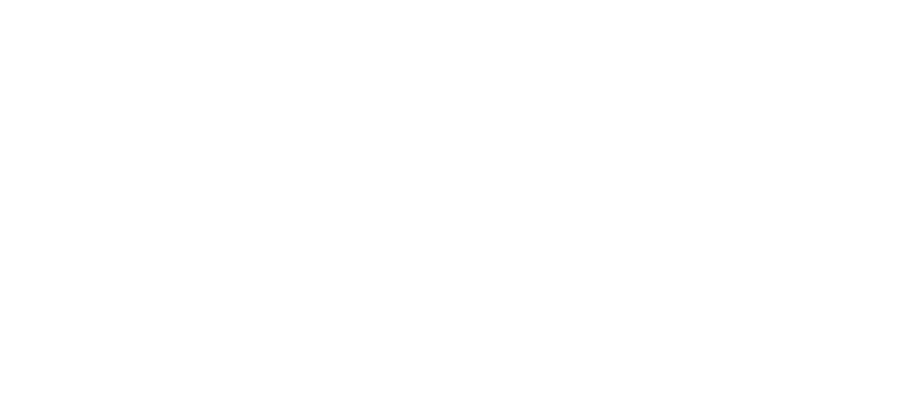
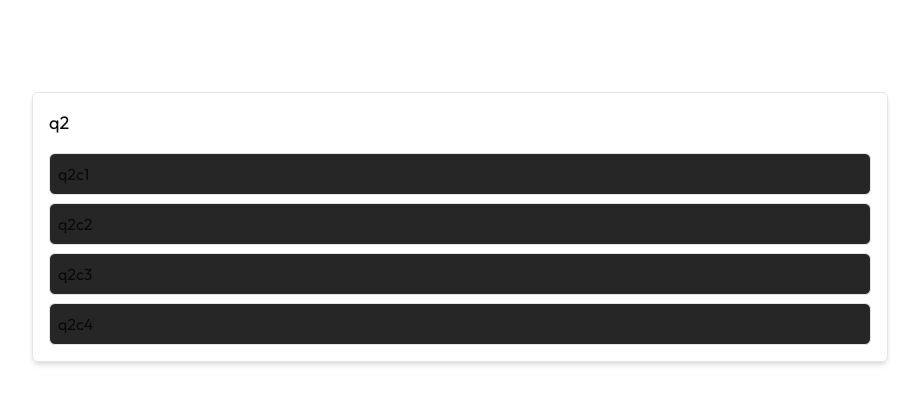
Before and after one commit to WanmaiXD/nmath, a Next.js app: page / in a window 1280 px wide. Shown: the top 404 px of the page, without its empty margins (180-1099 px from the left). Built offline with nearby package versions, Linux system fonts and the light colour scheme.

Commit message:
feat: add a basic implementation for the quiz modal

```diff
--- a/app/page.tsx
+++ b/app/page.tsx
@@ -1,4 +1,5 @@
 import MainNav from "@/components/nav/mainNav";
+import QuestionRandomizer from "@/components/quiz/questionFourRandomiser";
 
 export default function Home() {
   return (
@@ -6,6 +7,9 @@
       <div className="max-w-4xl mx-auto px-5">
         <div>
           <MainNav />
+          <div className="mt-10">
+            <QuestionRandomizer />
+          </div>
         </div>
       </div>
     </main>
--- /dev/null
+++ b/components/quiz/questionFourRandomiser.tsx
@@ -0,0 +1,58 @@
+"use client";
+
+import React, { useState, useEffect } from "react";
+
+interface Question {
+  id: number;
+  question: string;
+  choices: {
+    [key: string]: string;
+  };
+  correctAnswer: string;
+}
+
+const QuestionRandomizer: React.FC = () => {
+  const [questionData, setQuestionData] = useState<Question | null>(null);
+
+  useEffect(() => {
+    fetch("/data/questions.json")
+      .then((response) => response.json())
+      .then((data) => {
+        const randomQuestion = data.questions[
+          Math.floor(Math.random() * data.questions.length)
+        ] as Question;
+        setQuestionData(randomQuestion);
+      })
+      .catch((error) => console.error("Error fetching questions:", error));
+  }, []);
+
+  const handleChoiceClick = (choiceKey: string) => {
+    if (questionData) {
+      const isCorrect = questionData.correctAnswer === choiceKey;
+      console.log(isCorrect ? "Correct!" : "Incorrect!");
+    }
+  };
+
+  if (!questionData) {
+    return <div className="text-center">Loading questions</div>;
+  }
+
+  return (
+    <div className="p-4 border rounded-md shadow-md">
+      <p className="text-lg mb-4">{questionData.question}</p>
+      <ul className="space-y-2">
+        {Object.entries(questionData.choices).map(([key, value]) => (
+          <li
+            key={key}
+            className="p-2 border rounded-md cursor-pointer bg-neutral-800 hover:bg-neutral-700 transition-colors duration-200 ease-in-out"
+            onClick={() => handleChoiceClick(key)}
+          >
+            {value}
+          </li>
+        ))}
+      </ul>
+    </div>
+  );
+};
+
+export default QuestionRandomizer;
--- /dev/null
+++ b/components/quiz/questionsFour.tsx
@@ -0,0 +1,34 @@
+"use client";
+
+import React, { useState } from "react";
+
+const Question = ({ name, choices }: { name: string; choices: string[] }) => {
+  const [selectedChoice, setSelectedChoice] = useState<string | null>(null);
+
+  const handleChoiceClick = (choice: string) => {
+    setSelectedChoice(choice);
+  };
+
+  return (
+    <div className="p-4 border rounded-md shadow-md max-w-sm mx-auto">
+      <h3 className="text-lg font-semibold mb-4">{name}</h3>
+      <ul className="space-y-2">
+        {choices.map((choice, index) => (
+          <li
+            key={index}
+            className={`p-2 border rounded-md cursor-pointer ${
+              selectedChoice === choice
+                ? "bg-blue-500 text-white"
+                : "bg-gray-200"
+            }`}
+            onClick={() => handleChoiceClick(choice)}
+          >
+            {choice}
+          </li>
+        ))}
+      </ul>
+    </div>
+  );
+};
+
+export default Question;
--- /dev/null
+++ b/public/data/questions.json
@@ -0,0 +1,26 @@
+{
+    "questions": [
+      {
+        "id": 1,
+        "question": "q1",
+        "choices": {
+          "choice1": "q1c1",
+          "choice2": "q1c2",
+          "choice3": "q1c3",
+          "choice4": "q1c4"
+        },
+        "correctAnswer": "choice3"
+      },
+      {
+        "id": 2,
+        "question": "q2",
+        "choices": {
+          "choice1": "q2c1",
+          "choice2": "q2c2",
+          "choice3": "q2c3",
+          "choice4": "q2c4"
+        },
+        "correctAnswer": "choice2"
+      }
+    ]
+  }
```
